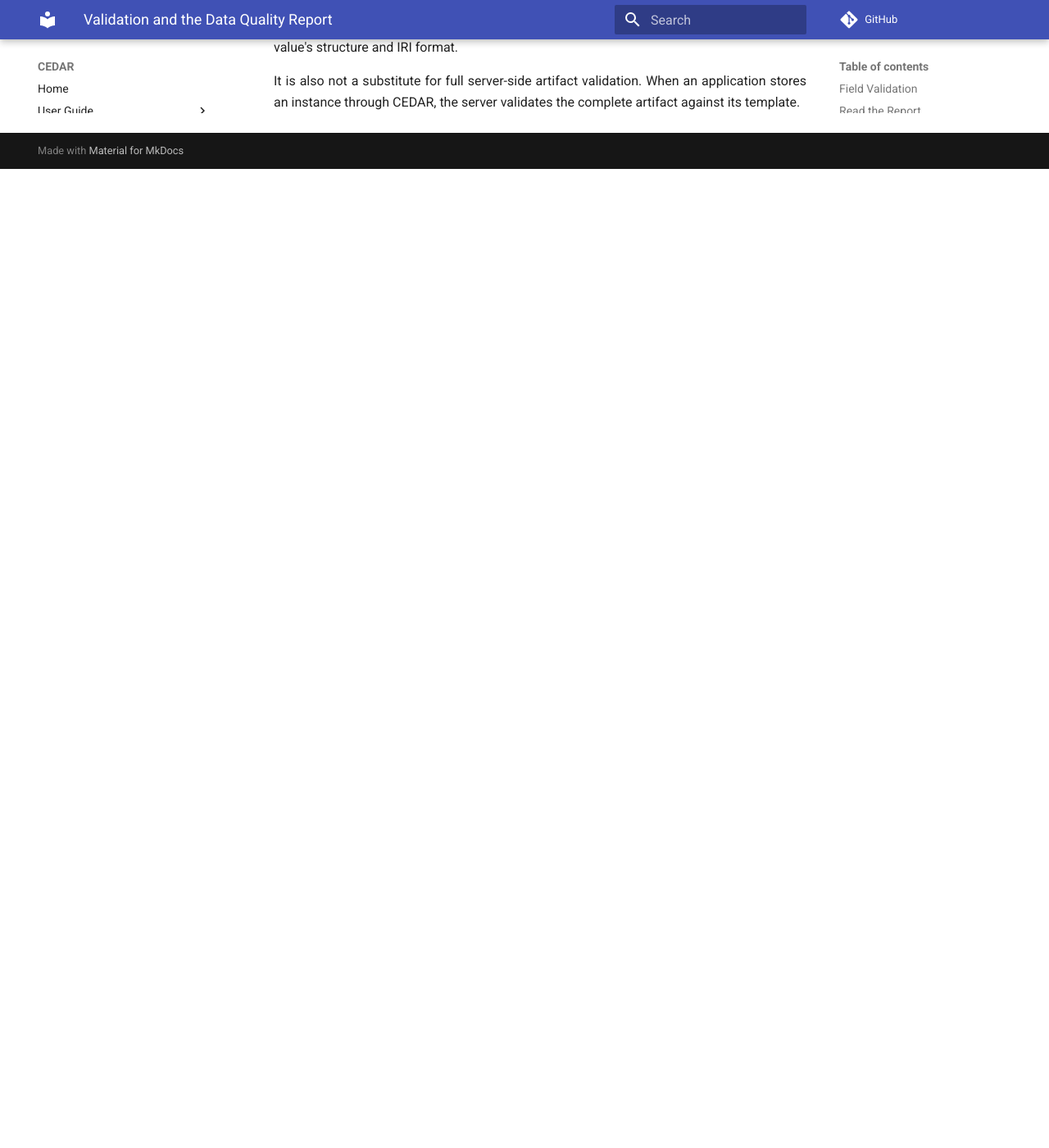
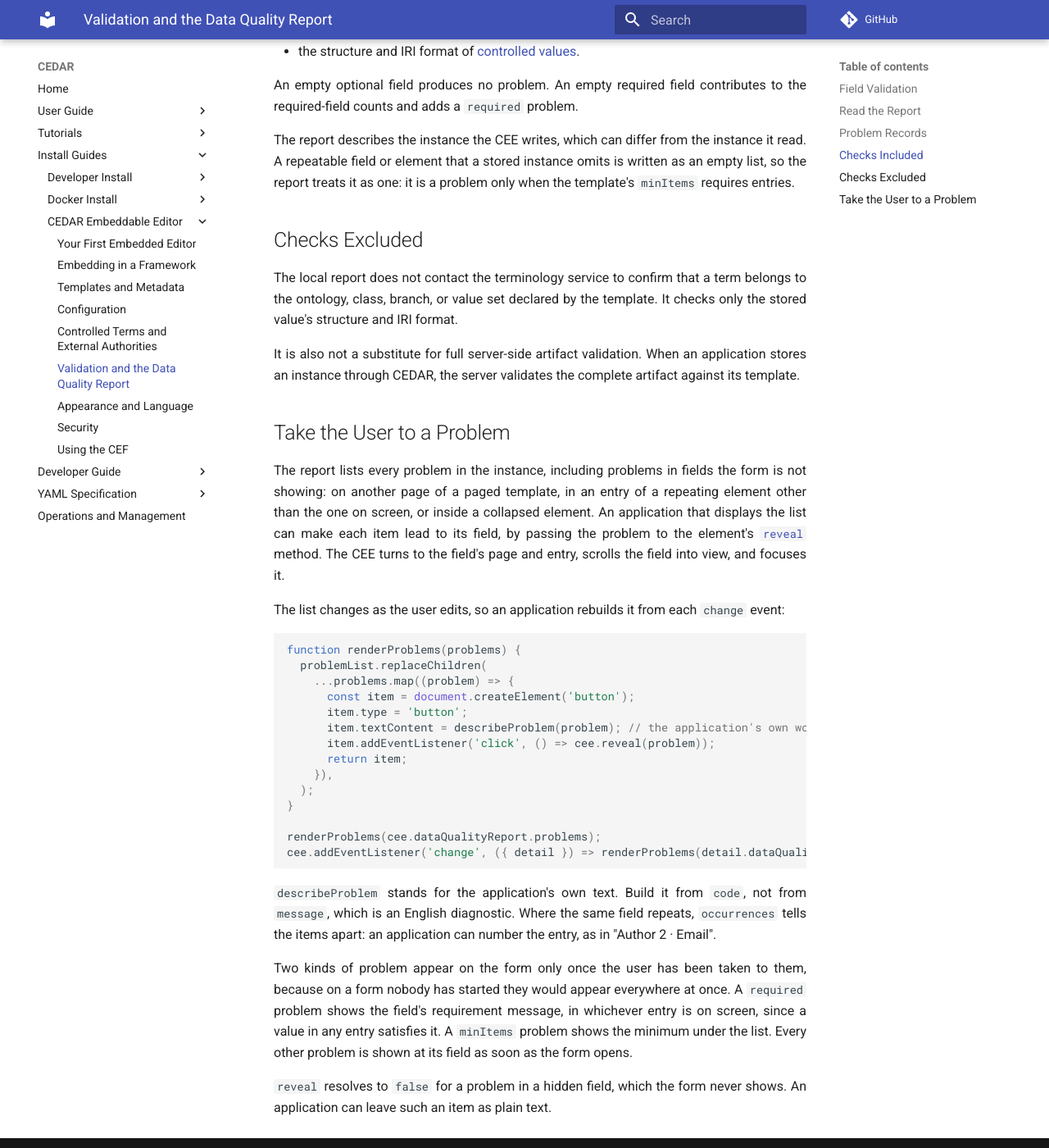
Before and after one commit to metadatacenter/cedar-mkdocs, an MkDocs documentation site: the page built from docs/cedar-embeddable-editor/validation.md, in a window 1280 px wide and 1400 px high, scrolled down 3139 px. Shown: the whole window at 82% size. Built offline with MkDocs 1.6.1 and Material for MkDocs 9.7.7, drawn with Linux system fonts in a browser that asks for light colours; comment, search, counter and statistics services are not loaded; before the commit the page ends 3345 px from its top, so only the background shows below that; some of the changed text lies outside the part shown.

Commit message:
Document taking the user to a field and to each problem in the CEE
The configuration page ends with how a host makes the CEE scroll to a field
through `reveal`, and the validation page with how an application turns the
data quality report into a list whose items lead to their fields. The
validation page also states that a problem records the entry that holds it,
that a stored invalid value shows at its field when the form opens, and that
an omitted repeatable list is reported as the empty list the CEE writes.

Co-Authored-By: Claude Opus 5.5 <noreply@anthropic.com>

````diff
--- a/docs/cedar-embeddable-editor/validation.md
+++ b/docs/cedar-embeddable-editor/validation.md
@@ -6,9 +6,13 @@ application decides how validation affects its workflow.
 
 ## Field Validation
 
-The CEE revalidates a field when its value changes. Text and numeric controls
-usually wait until the user leaves the field before showing an error, avoiding
-warnings for partially entered values.
+The CEE revalidates a field when its value changes, and shows an error under the
+field while the user types. A value loaded from a stored instance is checked the
+same way, so a field that holds an invalid value shows its error as soon as the
+form opens. An empty required field stays quiet until the user reaches it, either
+by editing it or by being taken to it with
+[`reveal`](configuration.md#scroll-to-a-field), so that a new form does not open
+with every required field in error.
 
 Field messages cover required values, text constraints, formats, numeric ranges,
 dates and times, choice membership, and repetition limits. Controlled-term and
@@ -79,7 +84,8 @@ Each entry in `problems` describes one violation:
 
 | Member | Meaning |
 |---|---|
-| `path` | Component path from the template root. Repetition indexes are not included. |
+| `path` | Component path from the template root. |
+| `occurrences` | Entry of each repeating field or element along `path`, outermost first, counting from zero. |
 | `field` | Final segment of `path`. |
 | `inputType` | Declared input type, or `null`. |
 | `code` | Stable machine-readable problem type. |
@@ -88,10 +94,18 @@ Each entry in `problems` describes one violation:
 
 Use `code` and `path` in application logic rather than parsing `message`.
 
+A path names one place for each entry of every repeating field or element above
+it, and `occurrences` says which entry holds the problem. In the example, the
+invalid email address belongs to the second author. The same invalid value in two
+entries is reported as two problems. A problem about the length of a list, such as
+`minItems`, names the entries above the list but none of its own. A `required`
+problem names no entries, because a value in any entry satisfies the requirement.
+Pass a problem to [`reveal`](configuration.md#scroll-to-a-field) to take the user
+to it.
+
 | Area | Codes |
 |---|---|
 | Required fields | `required` |
-| Instance structure | `missingProperty` |
 | Text | `minLength`, `maxLength`, `regex` |
 | Formats | `email`, `link`, `phoneNumber` |
 | Numbers | `numberType`, `minValue`, `maxValue`, `decimalPlace` |
@@ -110,13 +124,18 @@ The report checks:
 - numeric type, XSD range, `minValue`, `maxValue`, and `decimalPlace`;
 - temporal type, granularity, time-zone use, and calendar validity;
 - literal choice membership;
-- `minItems`, `maxItems`, and array structure for repeatable fields and
+- `minItems` and `maxItems` for repeatable fields and
   [elements](../yaml-spec/elements-core.md#repetition); and
 - the structure and IRI format of
   [controlled values](../yaml-spec/field-types/controlled-term-field.md).
 
 An empty optional field produces no problem. An empty required field contributes
 to the required-field counts and adds a `required` problem.
+
+The report describes the instance the CEE writes, which can differ from the
+instance it read. A repeatable field or element that a stored instance omits is
+written as an empty list, so the report treats it as one: it is a problem only
+when the template's `minItems` requires entries.
 
 ## Checks Excluded
 
@@ -127,3 +146,48 @@ It checks only the stored value's structure and IRI format.
 It is also not a substitute for full server-side artifact validation. When an
 application stores an instance through CEDAR, the server validates the complete
 artifact against its template.
+
+## Take the User to a Problem
+
+The report lists every problem in the instance, including problems in fields the
+form is not showing: on another page of a paged template, in an entry of a
+repeating element other than the one on screen, or inside a collapsed element.
+An application that displays the list can make each item lead to its field, by
+passing the problem to the element's
+[`reveal`](configuration.md#scroll-to-a-field) method. The CEE turns to the
+field's page and entry, scrolls the field into view, and focuses it.
+
+The list changes as the user edits, so an application rebuilds it from each
+`change` event:
+
+```javascript
+function renderProblems(problems) {
+  problemList.replaceChildren(
+    ...problems.map((problem) => {
+      const item = document.createElement('button');
+      item.type = 'button';
+      item.textContent = describeProblem(problem); // the application's own wording
+      item.addEventListener('click', () => cee.reveal(problem));
+      return item;
+    }),
+  );
+}
+
+renderProblems(cee.dataQualityReport.problems);
+cee.addEventListener('change', ({ detail }) => renderProblems(detail.dataQualityReport.problems));
+```
+
+`describeProblem` stands for the application's own text. Build it from `code`,
+not from `message`, which is an English diagnostic. Where the same field repeats,
+`occurrences` tells the items apart: an application can number the entry, as in
+"Author 2 · Email".
+
+Two kinds of problem appear on the form only once the user has been taken to them,
+because on a form nobody has started they would appear everywhere at once. A
+`required` problem shows the field's requirement message, in whichever entry is on
+screen, since a value in any entry satisfies it. A `minItems` problem shows the
+minimum under the list. Every other problem is shown at its field as soon as the
+form opens.
+
+`reveal` resolves to `false` for a problem in a hidden field, which the form never
+shows. An application can leave such an item as plain text.
````
Also changed, not shown: other parts of docs/cedar-embeddable-editor/validation.md (+1 -0 lines), docs/cedar-embeddable-editor/configuration.md (+58 -0 lines).
